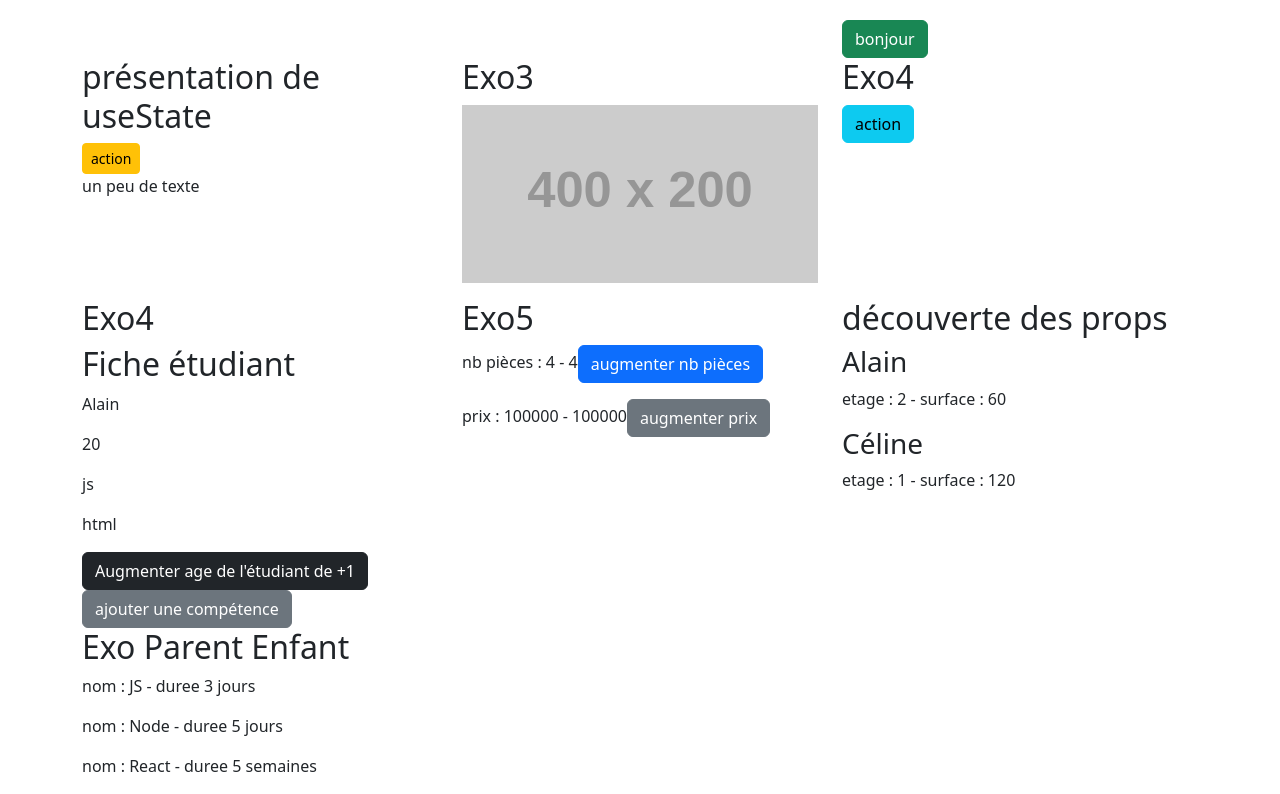
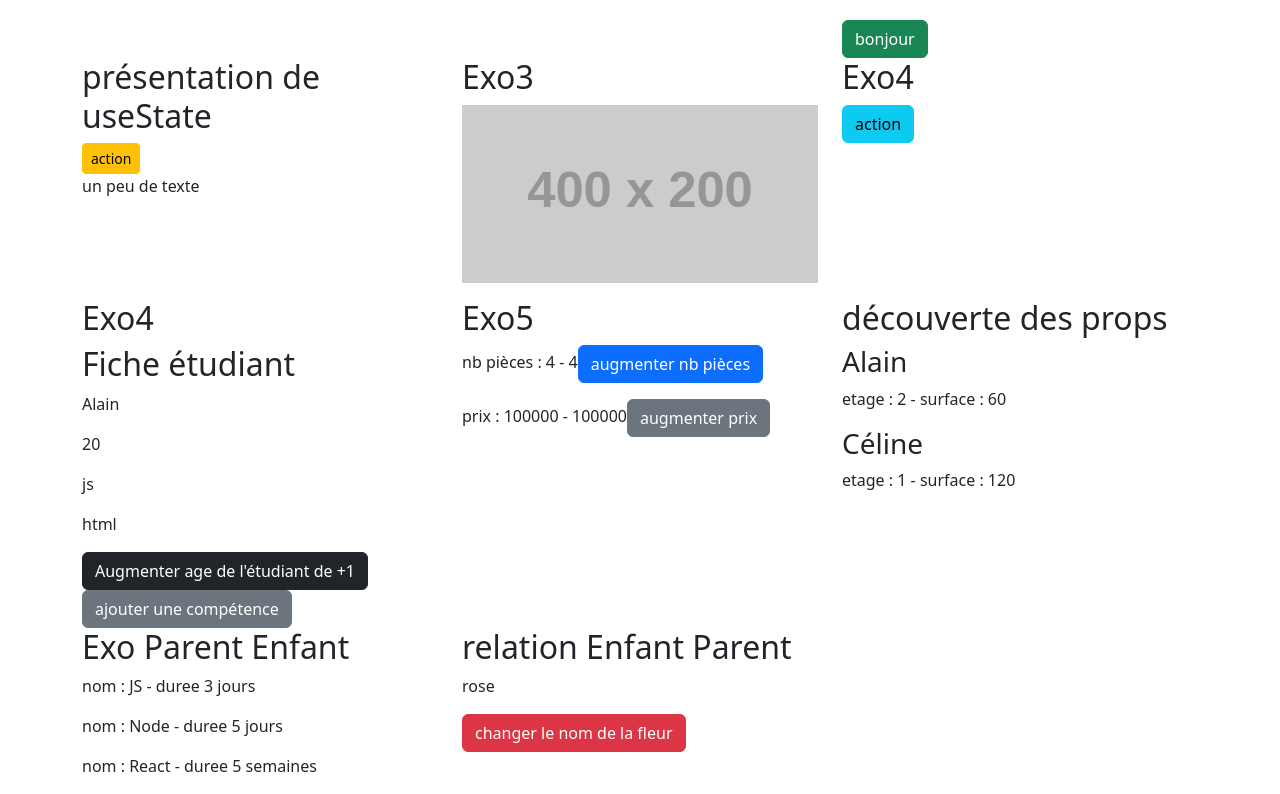
Before and after one commit to webdevproformation/react-greta-dec2022, a React (Vite) app in the folder 02-jour2/: page / in a window 1280 px wide. Shown: the part 216-1010 px from the top of the page. Built offline with nearby package versions, Linux system fonts and the light colour scheme.

Commit message:
props suite

```diff
--- a/02-jour2/src/App.jsx
+++ b/02-jour2/src/App.jsx
@@ -8,6 +8,7 @@ import Exo2 from "./composants/Exo2"
 import Exo3 from "./composants/Exo3"
 import Exo4 from "./composants/Exo4"
 import Exo5 from "./composants/Exo5"
+import Fleurs from "./composants/Fleurs"
 import Formation from "./composants/Formation"
 import Immeuble from "./composants/Immeuble"
 import Menu from "./composants/Menu"
@@ -57,6 +58,9 @@ function App() {
           <div className="col-4">
             <Formation />
           </div>
+          <div className="col-4">
+            <Fleurs />
+          </div>
         </section>
       </div>
     </>
--- /dev/null
+++ b/02-jour2/src/composants/Bouton.jsx
@@ -0,0 +1,13 @@
+const Bouton = (props) => {
+
+    const handleClick = () => {
+        props.action("tulipe") ; // envoyé de l'information Enfant vers le Parent
+        // je suis en train d'exécuter une fonction qui est dans Fleurs avec un paramètre défini dans l'Enfant
+    }
+
+    return (
+        <button className="btn btn-danger" onClick={handleClick}>changer le nom de la fleur</button>
+     );
+}
+
+export default Bouton;
--- /dev/null
+++ b/02-jour2/src/composants/Fleurs.jsx
@@ -0,0 +1,21 @@
+import { useState } from "react"
+import Bouton from "./Bouton"
+
+const Fleurs = () => {
+
+    const [fleur , setFleur] = useState("rose")
+
+    const modifierFleur = (nomFleur) => {
+        setFleur(nomFleur)
+    }
+
+    return (
+        <>
+            <h2>relation Enfant Parent</h2>
+            <p>{ fleur }</p>
+            <Bouton action={modifierFleur} />
+        </>
+    );
+}
+
+export default Fleurs;
```
Also changed, not shown: 1 other file (tests, documents, lock files or other folders).
